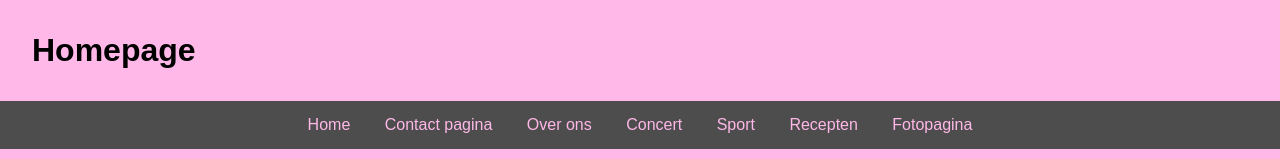
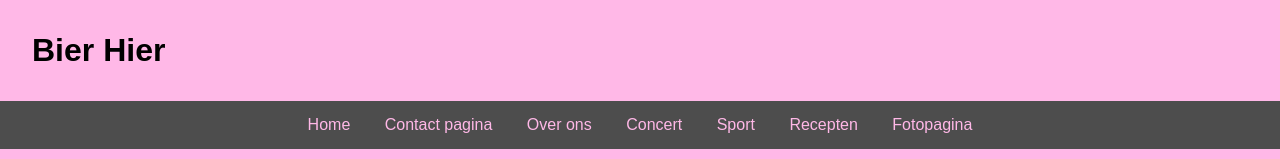
Before and after one commit to RalkeyOfficial/BierHierProject, a plain HTML site: page index.html in a window 1280 px wide. Shown: the top 159 px of the page. Drawn offline with Linux system fonts and the light colour scheme.

Commit message:
https://www.youtube.com/watch?v=dQw4w9WgXcQ

```diff
--- a/index.html
+++ b/index.html
@@ -9,7 +9,7 @@
 <body>
 <div id="wrapper">
     <header>
-        <h1>Homepage</h1>
+        <h1>Bier Hier</h1>
         <nav>
             <ul>
                 <li><a href="index.html">Home</a></li>
```
